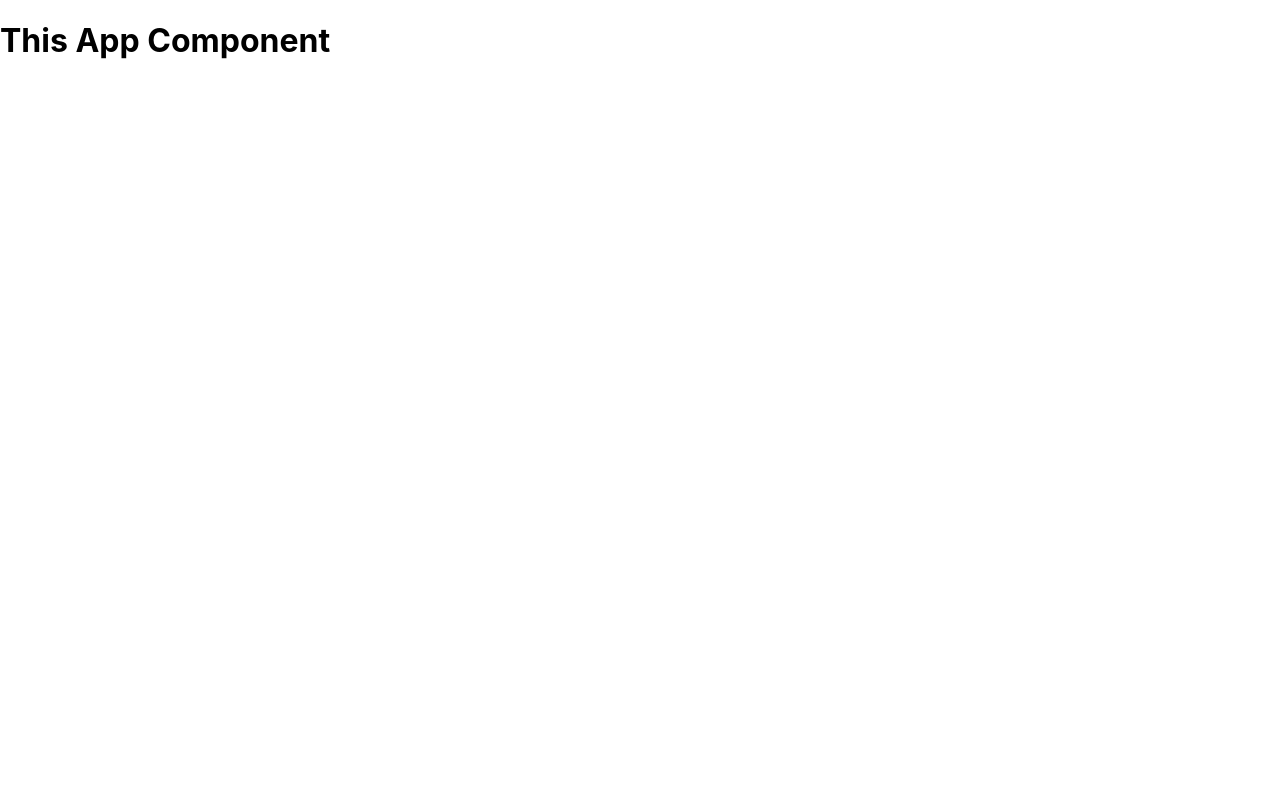
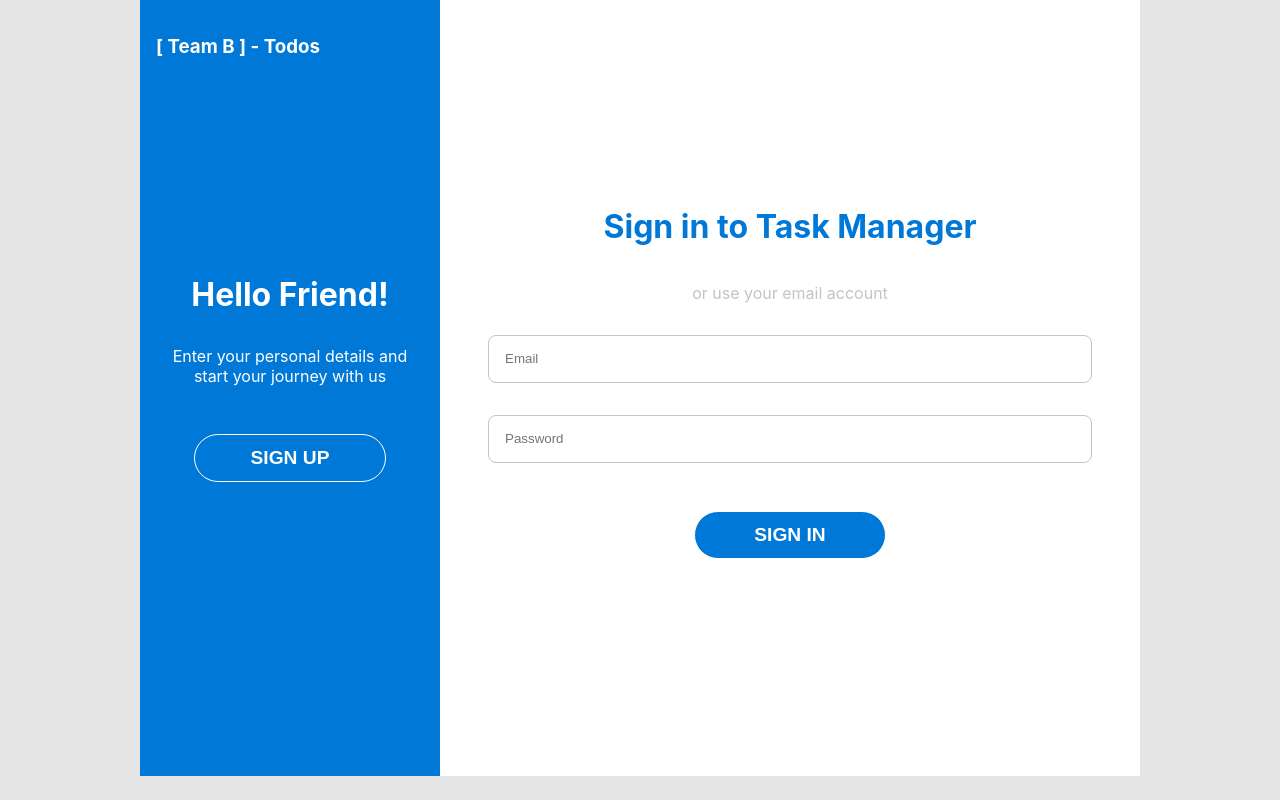
Before and after one commit to galangpiliang/react-todo-apps, a React (Create React App) app: page /signin in a window 1280 px wide. Built offline with nearby package versions, Linux system fonts and the light colour scheme.

Commit message:
[Galang] - Auth page view

```diff
--- a/package.json
+++ b/package.json
@@ -6,8 +6,10 @@
     "@testing-library/jest-dom": "^4.2.4",
     "@testing-library/react": "^9.3.2",
     "@testing-library/user-event": "^7.1.2",
+    "node-sass": "^4.13.1",
     "react": "^16.12.0",
     "react-dom": "^16.12.0",
+    "react-router-dom": "^5.1.2",
     "react-scripts": "3.4.0"
   },
   "scripts": {
--- a/src/App.js
+++ b/src/App.js
@@ -1,10 +1,27 @@
 import React from 'react';
+import './App.scss';
+import SignUp from './components/auths/SignUp';
+import SignIn from './components/auths/SignIn';
+import Dashboard from './components/dashboard/Dashboard';
+import {BrowserRouter, Route} from "react-router-dom";
 
 function App() {
   return (
-    <div className="App">
-      <h1>This App Component</h1>
-    </div>
+    <BrowserRouter>
+      <div className="App">
+        <div className="container">
+          <Route path='/' exact>
+            <Dashboard />
+          </Route>
+          <Route path='/signin' exact>
+            <SignIn />
+          </Route>
+          <Route path='/signup' exact>
+            <SignUp />
+          </Route>
+        </div>
+      </div>
+    </BrowserRouter>
   );
 }
 
--- /dev/null
+++ b/src/App.scss
@@ -0,0 +1,119 @@
+@import '../src/sass/variables.scss';
+
+* {
+    box-sizing: border-box;
+}
+
+body {
+    background-color: $background-color;
+    color: $white-color;
+}
+
+input {
+    width: 12rem;
+    height: 3rem;
+    border: 1px solid $color-3;
+    margin: 1rem;
+    padding: 1rem;
+    border-radius: .5rem;
+}
+
+.h-100 {
+    height: 100%;
+}
+
+.w-100 {
+    width: 100%;
+}
+
+.w-30 {
+    width: 30%;
+}
+
+.w-inherit {
+    width: inherit;
+}
+
+.flex {
+    display: flex;
+}
+
+.flex-grow {
+    flex-grow: 1;
+}
+
+.flex-col {
+    flex-direction: column;
+}
+
+.justify-center {
+    justify-content: center;
+}
+
+.text-center {
+    text-align: center;
+}
+
+.text-color-1 {
+    color: $color-1;
+}
+
+.text-color-3 {
+    color: $color-3;
+}
+
+.btn {
+    width: 12rem;
+    height: 3rem;
+    border-radius: 2rem;
+    background-color: $color-1;
+    color: $white-color;
+    border: 1.2px solid $white-color;
+    font-size: 1.2em;
+    font-weight: bold;
+    &:hover {
+        cursor: pointer ;
+        box-shadow: 0 0 5px $color-2;
+    }
+}
+
+.p-1 {
+    padding: 1rem;
+}
+
+.my-1 {
+    margin: 1rem auto;
+}
+
+.my-2 {
+    margin: 2rem auto;
+}
+
+.mx-2 {
+    margin-left: 3rem;
+    margin-right: 3rem;
+}
+
+.mb-4 {
+    margin-bottom: 4rem;
+}
+
+.bg-1 {
+    background-color: white;
+}
+
+.bg-2 {
+    background-color: $color-1;
+}
+
+.container {
+    margin: auto;
+    max-width: $max-width;
+    height: $min-height;
+}
+
+@media (max-width: $max-width) {
+    .container {
+        height: $max-height;
+    }
+}
--- a/src/components/auths/SignIn.js
+++ b/src/components/auths/SignIn.js
@@ -1,9 +1,26 @@
-import React from 'react'
+import React from 'react';
+import {Link} from "react-router-dom";
 
 function SignIn() {
     return (
-        <div>
-            This is Sign in Component
+        <div className='SignUp flex bg-1 h-100'>
+            <div className="left p-1 bg-2 flex flex-col h-100 w-30">
+                <h3>[ Team B ] - Todos</h3>
+                <div className="text-center flex-grow  flex flex-col justify-center mb-4">
+                    <h1 className='my-1'>Hello Friend!</h1>
+                    <p className='my-1'>Enter your personal details and start your journey with us</p>
+                    <Link to='/signup'>
+                        <button className='btn my-2'>SIGN UP</button>
+                    </Link>
+                </div>
+            </div>
+            <div className="right text-center flex-grow flex flex-col justify-center text-color-3">
+                <h1 className='text-color-1'>Sign in to Task Manager</h1>
+                <p>or use your email account</p>
+                <input className='w-inherit mx-2' type="text" placeholder="Email"/>
+                <input className='w-inherit mx-2' type="password" placeholder="Password"/>
+                <button className='btn my-2'>SIGN IN</button>
+            </div>
         </div>
     )
 }
--- a/src/components/auths/SignUp.js
+++ b/src/components/auths/SignUp.js
@@ -1,9 +1,28 @@
-import React from 'react'
+import React from 'react';
+import {Link} from "react-router-dom";
 
 function SignUp() {
     return (
-        <div>
-            This is Sign Up Component
+        <div className='SignUp flex bg-1 h-100'>
+            <div className="left p-1 bg-2 flex flex-col h-100 w-30">
+                <h3>[ Team B ] - Todos</h3>
+                <div className="text-center flex-grow  flex flex-col justify-center mb-4">
+                    <h1 className='my-1'>Welcome Back!</h1>
+                    <p className='my-1'>To keep connected with us please login with your personal info</p>
+                    <Link to='/signin'>
+                        <button className='btn my-2'>SIGN IN</button>
+                    </Link>
+                </div>
+            </div>
+            <div className="right text-center flex-grow flex flex-col justify-center text-color-3">
+                <h1 className='text-color-1'>Created Account</h1>
+                <p>or use your email for registration</p>
+                <input className='w-inherit mx-2' type="text" placeholder="Name"/>
+                <input className='w-inherit mx-2' type="text" placeholder="Email"/>
+                <input className='w-inherit mx-2' type="password" placeholder="Password"/>
+                <input className='w-inherit mx-2' type="password" placeholder="Confirm Password"/>
+                <button className='btn my-2'>SIGN UP</button>
+            </div>
         </div>
     )
 }
--- a/src/components/dashboard/Dashboard.js
+++ b/src/components/dashboard/Dashboard.js
@@ -1,9 +1,14 @@
-import React from 'react'
+import React from 'react';
+import {Link} from "react-router-dom";
 
 function Dashboard() {
     return (
         <div>
             This is Dashboard component
+
+            <Link to='/signin'>
+                <button className='btn my-2'>SIGN IN</button>
+            </Link>
         </div>
     )
 }
--- /dev/null
+++ b/src/sass/variables.scss
@@ -0,0 +1,10 @@
+$background-color: #E5E5E5;
+$white-color: white;
+
+$color-1: #0078D7;
+$color-2: #C3DDF7;
+$color-3: #C4C4C4;
+
+$max-width: 1000px;
+$min-height: 97vh;
+$max-height: 100vh;
```
Also changed, not shown: 2 other files (tests, documents, lock files or other folders).
